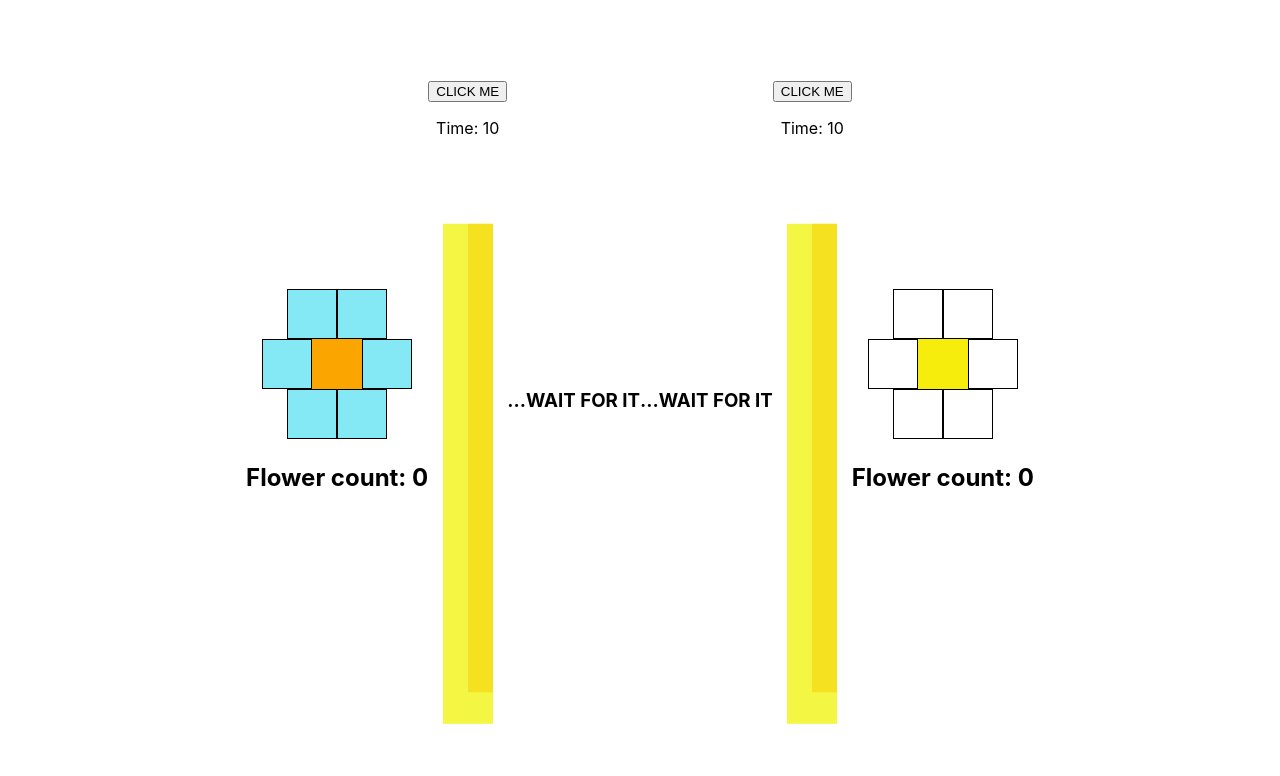
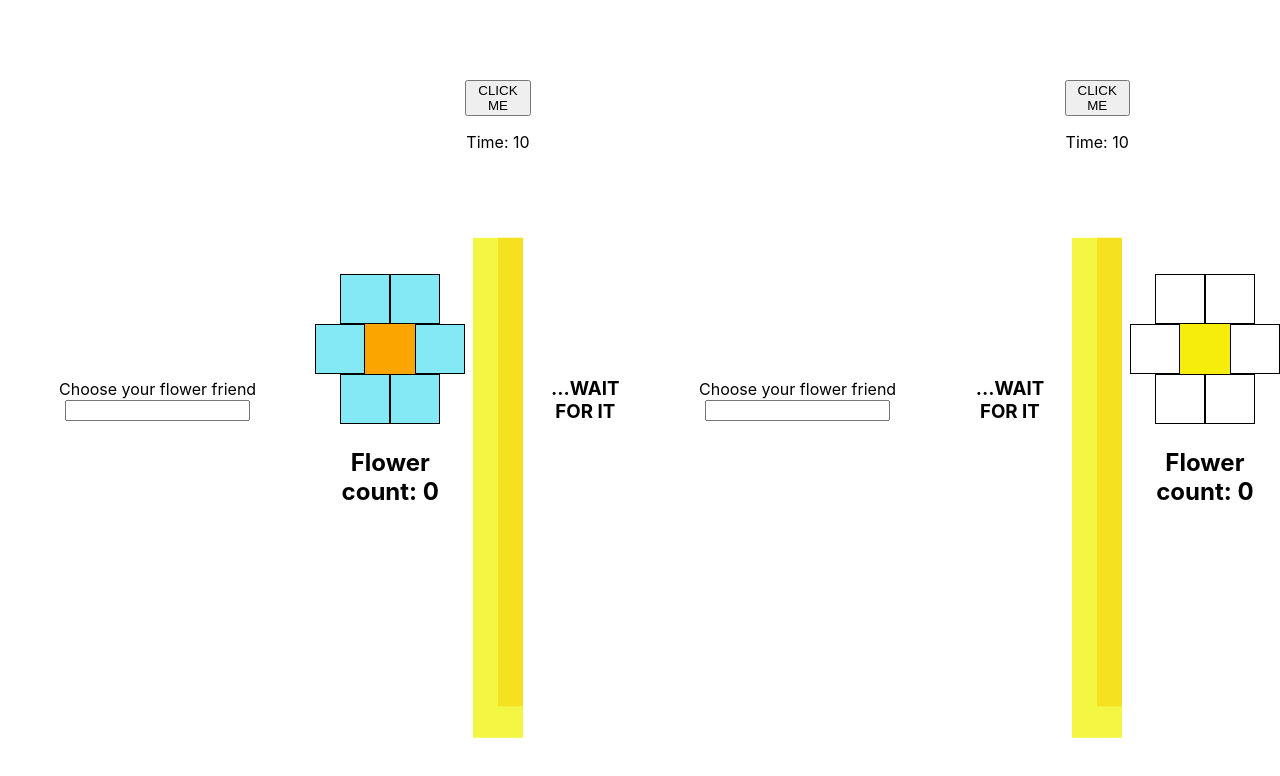
Before and after one commit to tloth/freddie-and-annas-glamour, a React (Create React App) app: page / in a window 1280 px wide. Shown: the top 776 px of the page. Built offline with nearby package versions, Linux system fonts and the light colour scheme; no server answers.

Commit message:
Add input field Relates #1

```diff
--- a/src/App.js
+++ b/src/App.js
@@ -3,6 +3,7 @@ import './App.css';
 import FlowerPile from './components/FlowerPile';
 import Avatar from './components/Avatar';
 import TimeBar from './components/TimeBar';
+import SearchBar from './components/SearchBar';
 
 function App() {
   const [userData1, setUserData1] = React.useState(null);
@@ -16,6 +17,10 @@ function App() {
 
   return (
     <div className="App">
+       <SearchBar
+        setUserData={setUserData1}
+        position='left'
+      />
       <FlowerPile
         flowerCount={flowerCount1}
         setFlowerCount={setFlowerCount1}
@@ -29,15 +34,15 @@ function App() {
         />
       <Avatar
         userData={userData1}
-        setUserData={setUserData1}
-        username='tloth'
         position='left'
       />
 
+     <SearchBar
+        setUserData={setUserData2}
+        position='right'
+      />
       <Avatar
         userData={userData2}
-        setUserData={setUserData2}
-        username='samhstn'
         position='right'
       />
       <TimeBar
--- a/src/components/Avatar.js
+++ b/src/components/Avatar.js
@@ -1,22 +1,15 @@
 import React from 'react';
-import { getUserData } from '../utils/getUser';
 
 import { ReactComponent as AvatarLeft } from '../assets/avatar1.svg';
 import { ReactComponent as AvatarRight } from '../assets/avatar2.svg';
-import { ReactComponent as Flower1 } from '../assets/flowerHead1.svg';
-import { ReactComponent as Flower2 } from '../assets/flowerHead2.svg';
 
-const Avatar = ({ userData, setUserData, username, position }) => {
-
-    React.useEffect(() => {
-        getUserData(username).then(response => setUserData(response));
-    }, []);
+const Avatar = ({ userData, position }) => {
 
     if (!userData) {
         return <h3>...WAIT FOR IT</h3>;
     }
 
-    const { avatar_url, login, followers } = userData;
+    const { avatar_url, login } = userData;
 
     return (
         <div className="avatar">
--- a/src/components/FlowerPile.js
+++ b/src/components/FlowerPile.js
@@ -16,7 +16,7 @@ const FlowerPile = ({ flowerCount, setFlowerCount, position, time}) => {
     } else {
         alert('TIME\'S UP BITCH');
     }
-    }, [time]);
+    }, [time, position, setFlowerCount]);
     return (
     <div>
         {position === 'left' ? <Flower1 /> : <Flower2 />}
--- a/src/components/SearchBar.js
+++ b/src/components/SearchBar.js
@@ -1,4 +1,29 @@
-// import React from 'react';
-// import getUser from '../utils/getUser';
+import React from 'react';
+import { getUserData } from '../utils/getUser';
 
-// const SearchBar =
+const SearchBar = ({position, setUserData}) => {
+
+    const [username, setUsername] = React.useState('');
+
+    const handleChange = e => setUsername(e.target.value);
+
+    const handleSubmit = e => {
+        e.preventDefault();
+        if (position === 'left') getUserData(username).then(response => setUserData(response));
+        if (position === 'right') getUserData(username).then(response => setUserData(response))
+    }
+
+    return (
+    <form onSubmit={handleSubmit}>
+        <label htmlFor="username">Choose your flower friend</label>
+        <input
+        id="username"
+        className="searchbar_input"
+        value={username}
+        onChange={handleChange}
+        />
+    </form>
+    )
+}
+
+export default SearchBar;
--- a/src/components/TimeBar.js
+++ b/src/components/TimeBar.js
@@ -10,7 +10,7 @@ const TimeBar = ({ userData, time, setTime }) => {
         if (userData && userData.followers > 10) {
             setTime(userData.followers);
         }
-    }, [userData]);
+    }, [userData, setTime]);
 
     React.useEffect(() => {
         if (userData) setBarHeight(time/userData.followers*100);
```
